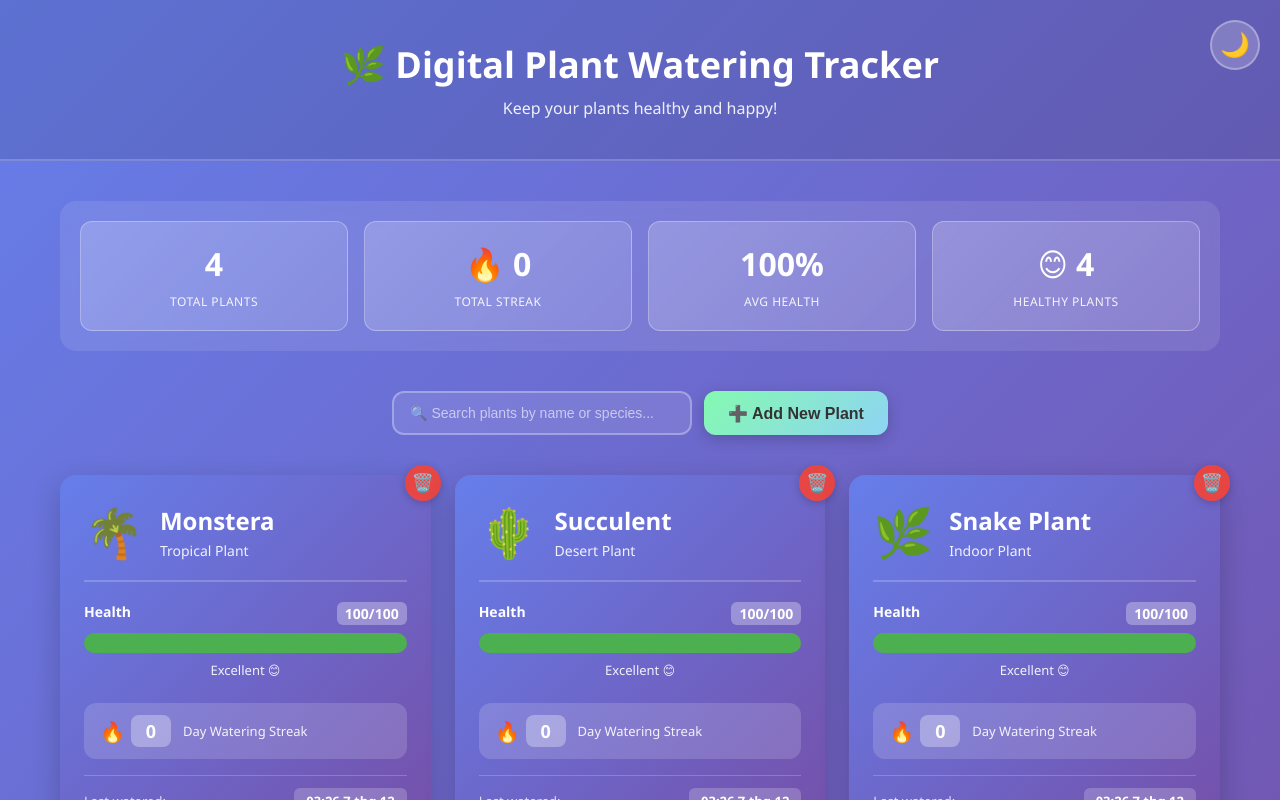
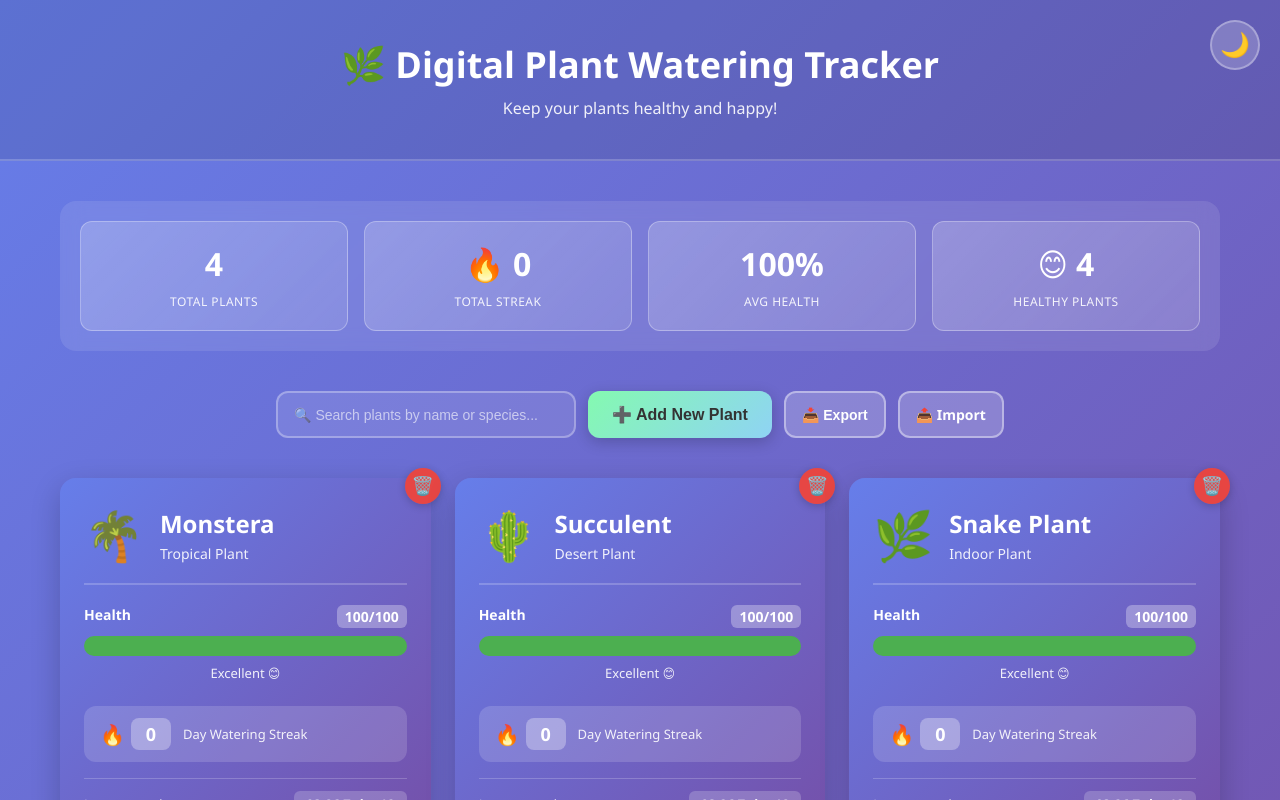
Before and after one commit to luanhi1094/plant-tracker, a React (Vite) app: page / in a window 1280 px wide. Shown: the top 800 px of the page. Built offline with nearby package versions, Linux system fonts and the light colour scheme.

Commit message:
Feature: Add export/import plant data functionality

```diff
--- a/src/App.css
+++ b/src/App.css
@@ -134,6 +134,30 @@ body {
   transform: translateY(0);
 }
 
+.export-button,
+.import-button {
+  padding: 12px 16px;
+  background: rgba(255, 255, 255, 0.2);
+  border: 2px solid rgba(255, 255, 255, 0.4);
+  border-radius: 12px;
+  font-size: 14px;
+  font-weight: bold;
+  color: white;
+  cursor: pointer;
+  transition: all 0.3s ease;
+}
+
+.export-button:hover,
+.import-button:hover {
+  background: rgba(255, 255, 255, 0.3);
+  border-color: rgba(255, 255, 255, 0.6);
+  transform: translateY(-2px);
+}
+
+.import-button {
+  display: inline-block;
+}
+
 .plants-grid {
   display: grid;
   grid-template-columns: repeat(auto-fill, minmax(350px, 1fr));
--- a/src/App.tsx
+++ b/src/App.tsx
@@ -3,6 +3,7 @@ import PlantCard from "./components/PlantCard";
 import Statistics from "./components/Statistics";
 import { Plant, createPlant, waterPlant } from "./models/Plant";
 import { savePlantsToStorage, loadPlantsFromStorage } from "./utils/storage";
+import { exportPlantsAsJSON, importPlantsFromJSON } from "./utils/export";
 import "./App.css";
 
 // Apply dark mode to document
@@ -75,6 +76,27 @@ const App: React.FC = () => {
     applyDarkMode(newDarkMode);
   };
 
+  // Export plants as JSON
+  const handleExportData = () => {
+    exportPlantsAsJSON(plants);
+  };
+
+  // Import plants from JSON
+  const handleImportData = (event: React.ChangeEvent<HTMLInputElement>) => {
+    const file = event.target.files?.[0];
+    if (file) {
+      importPlantsFromJSON(file)
+        .then((importedPlants) => {
+          setPlants(importedPlants);
+          savePlantsToStorage(importedPlants);
+          alert('Plants imported successfully!');
+        })
+        .catch((error) => {
+          alert(`Import failed: ${error.message}`);
+        });
+    }
+  };
+
   // Filter plants by search query
   const filteredPlants = plants.filter((plant) =>
     plant.name.toLowerCase().includes(searchQuery.toLowerCase()) ||
@@ -105,6 +127,18 @@ const App: React.FC = () => {
           <button className="add-button" onClick={handleAddPlant}>
             ➕ Add New Plant
           </button>
+          <button className="export-button" onClick={handleExportData} title="Export plants as JSON">
+            📥 Export
+          </button>
+          <label className="import-button" title="Import plants from JSON">
+            📤 Import
+            <input
+              type="file"
+              accept=".json"
+              onChange={handleImportData}
+              style={{ display: 'none' }}
+            />
+          </label>
         </div>
 
         <div className="plants-grid">
--- /dev/null
+++ b/src/utils/export.ts
@@ -0,0 +1,37 @@
+/**
+ * Export/Import utilities for plant data
+ */
+import { Plant } from '../models/Plant';
+
+export const exportPlantsAsJSON = (plants: Plant[]): void => {
+  const dataStr = JSON.stringify(plants, null, 2);
+  const dataBlob = new Blob([dataStr], { type: 'application/json' });
+  const url = URL.createObjectURL(dataBlob);
+  const link = document.createElement('a');
+  link.href = url;
+  link.download = `plant-tracker-${new Date().toISOString().split('T')[0]}.json`;
+  document.body.appendChild(link);
+  link.click();
+  document.body.removeChild(link);
+  URL.revokeObjectURL(url);
+};
+
+export const importPlantsFromJSON = (file: File): Promise<Plant[]> => {
+  return new Promise((resolve, reject) => {
+    const reader = new FileReader();
+    reader.onload = (event) => {
+      try {
+        const data = JSON.parse(event.target?.result as string);
+        if (Array.isArray(data)) {
+          resolve(data);
+        } else {
+          reject(new Error('Invalid format: expected an array'));
+        }
+      } catch (error) {
+        reject(error);
+      }
+    };
+    reader.onerror = () => reject(new Error('Failed to read file'));
+    reader.readAsText(file);
+  });
+};
```
